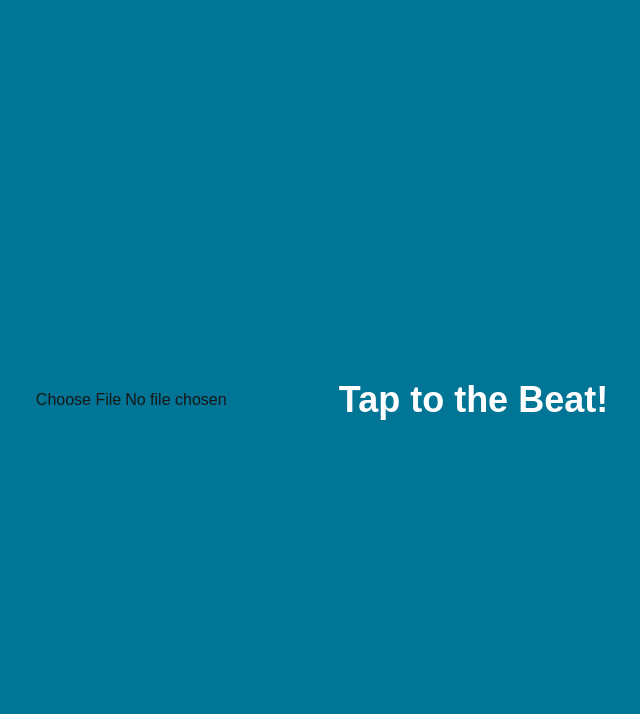
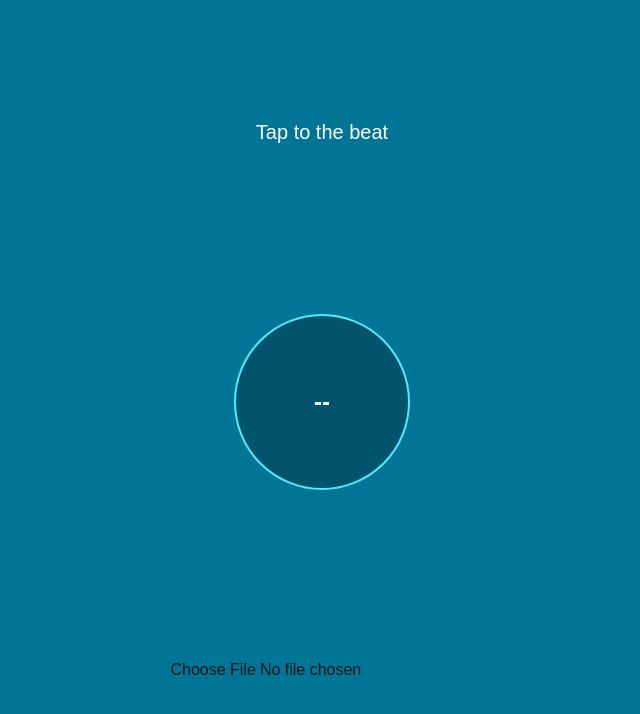
Before and after one commit to AaravAtGit/BeatMapper, a Next.js app: page / in a window 1280 px wide. Shown: the top 714 px of the page, without its empty margins (318-958 px from the left). Built offline with nearby package versions, Linux system fonts and the light colour scheme.

Commit message:
feat: add audiovisualizer and cleanup

```diff
--- a/app/page.tsx
+++ b/app/page.tsx
@@ -1,12 +1,32 @@
 'use client';
 
 import { useState, useRef, useEffect } from "react";
+import AudioMotionAnalyzer from "audiomotion-analyzer";
+
+
+function calculateBPM(taps: number[]): number | null {
+  if (taps.length < 2) return null;
+
+  const recentTaps = taps.slice(-8);
+  const intervals: number[] = [];
+
+  for (let i = 1; i < recentTaps.length; i++) {
+    intervals.push(recentTaps[i] - recentTaps[i - 1]);
+  }
+
+  const avgInterval = intervals.reduce((sum, val) => sum + val, 0) / intervals.length;
+
+  return Math.round(60 / avgInterval);
+
+}
 
 export default function Home() {
 
   const [audioUrl, setAudioUrl] = useState<string | null>(null);
   const [taps, setTaps] = useState<number[]>([]);
   const audioRef = useRef<HTMLAudioElement>(null);
+  const visualizerRef = useRef<HTMLDivElement>(null);
+  const audioMotionRef = useRef<AudioMotionAnalyzer | null>(null);
 
   function handleFileChange(e: React.ChangeEvent<HTMLInputElement>) {
     if (e.target.files?.[0]) {
@@ -34,31 +54,45 @@ export default function Home() {
     return () => window.removeEventListener('keydown', handleKeyDown);
   }, []);
 
+  useEffect(() => {
+    if (!audioUrl || !audioRef.current || !visualizerRef.current) return;
+    if (audioMotionRef.current) return;
 
-  function calculateBPM(taps: number[]): number | null {
-    if (taps.length < 2) return null;
+    audioMotionRef.current = new AudioMotionAnalyzer(visualizerRef.current, {
+      source: audioRef.current,
+      mode: 2,
+      radial: true,
+      radius: 0.5,
+      gradient: 'prism',
+      showScaleX: false,
+      overlay: true,
+      showBgColor: false,
+      showPeaks: false
+    });
 
-    const recentTaps = taps.slice(-8);
-    const intervals: number[] = [];
+    return () => {
+      audioMotionRef.current?.destroy();
+      audioMotionRef.current = null;
+    };
 
-    for (let i = 1; i < recentTaps.length; i++) {
-      intervals.push(recentTaps[i] - recentTaps[i - 1]);
-    }
+  }, [audioUrl])
 
-    const avgInterval = intervals.reduce((sum, val) => sum + val, 0) / intervals.length;
-
-    return Math.round(60 / avgInterval);
-
-  }
 
   const bpm = calculateBPM(taps);
   return (
     // TODO: Decide and Change background color later
-    <main className="w-full h-screen bg-cyan-700 flex justify-center items-center ">
+    <main className="w-full h-screen bg-cyan-700 flex flex-col justify-center items-center gap-8">
+      <p className="text-white text-xl">Tap to the beat</p>
+
+      <div className="relative w-[28rem] h-[28rem] flex items-center justify-center">
+        <div ref={visualizerRef} className="absolute inset-0" />
+        <div className="relative w-44 h-44 rounded-full bg-cyan-950/50 border-2 border-cyan-300 flex items-center justify-center pointer-events-none">
+          <p className="text-white text-2xl font-bold">{bpm ? `${bpm} BPM` : '--'}</p>
+        </div>
+      </div>
+
+      {audioUrl && <audio ref={audioRef} src={audioUrl} className="hidden" />}
       <input type="file" accept="audio/*" onChange={handleFileChange} />
-      {audioUrl && <audio ref={audioRef} src={audioUrl} className="hidden"></audio>}
-
-      <p className="text-white text-4xl font-bold">{bpm ? `${bpm} BPM`: "Tap to the Beat!"}</p>
     </main>
   );
 }
--- a/package.json
+++ b/package.json
@@ -9,6 +9,7 @@
     "lint": "eslint"
   },
   "dependencies": {
+    "audiomotion-analyzer": "^4.5.4",
     "canvas-confetti": "^1.9.4",
     "next": "16.2.10",
     "react": "19.2.4",
```
Also changed, not shown: 1 other file (tests, documents, lock files or other folders).
